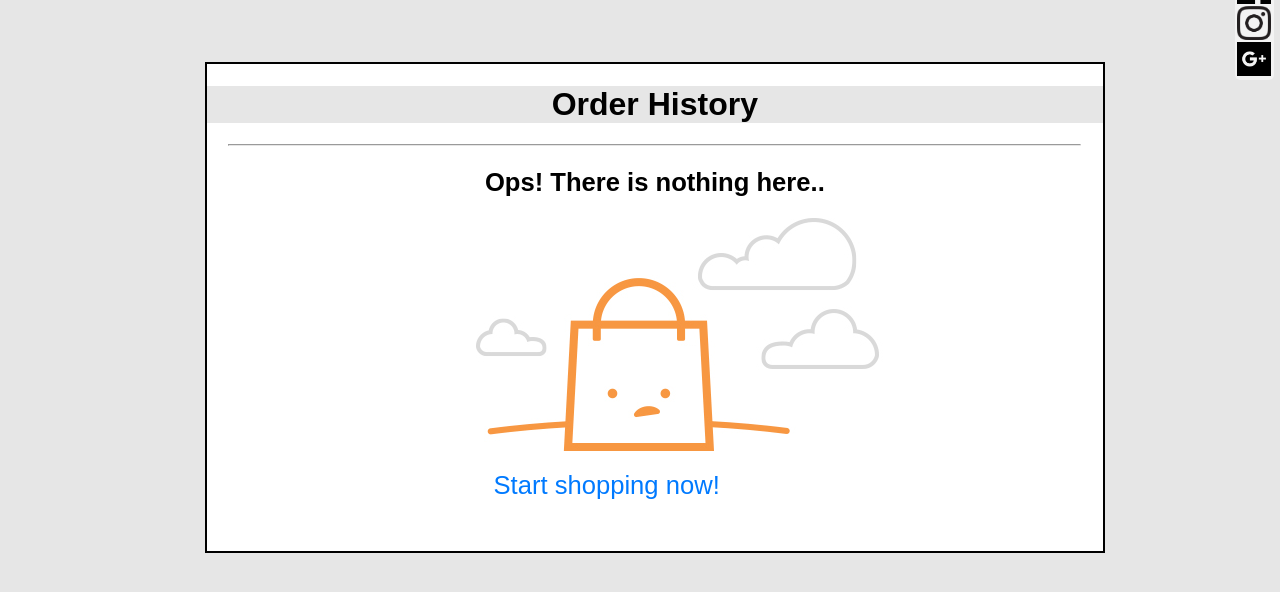
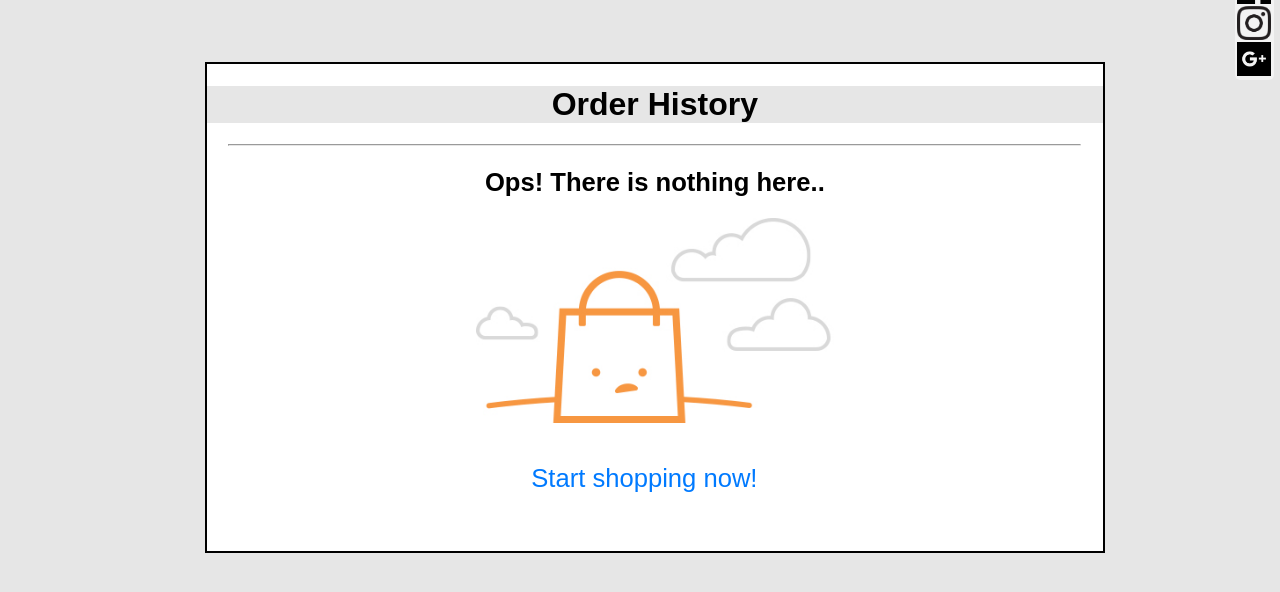
Before and after one commit to Tomawk/SNH_Project, a PHP site: page /order_history.php in a window 1280 px wide. Shown: the part 120-712 px from the top of the page. Run offline with PHP 8.4, Linux system fonts and the light colour scheme; a user stored in the database is signed in; data comes from the database, SQL or seed files in the repository; some libraries are stand-ins or nearby versions.

Commit message:
Fix a problem in the order history related to orders with state=null

```diff
--- a/CSS/history_style.css
+++ b/CSS/history_style.css
@@ -167,16 +167,17 @@ section hr{
 }
 
 #empty_history{
-    position: absolute;
-    top: 12vw;
+    position: relative;
+    width: 40%;
     left: 30%;
 }
 
 #a_empty{
     font-size: 2vw;
-    position: absolute;
-    bottom: 4vw;
-    left: 32%;
+    position: relative;
+    top: 5vw;
+    left: -3vw;
+    width: 100%;
     color: #007AFF;
     text-decoration: none;
 }
--- a/order_history.php
+++ b/order_history.php
@@ -61,12 +61,18 @@ if(!isset($_SESSION['username'])){
     $orders_ids = array_values(array_unique($orders_ids_with_duplicates));
     // get id $rows_orders[i]['id]
 
-    for($i= 0; $i<count($orders_ids); $i++){ //get how many
+    $total_orders = count($orders_ids);
+    $null_orders = 0;
+
+    for($i= 0; $i<$total_orders; $i++){ //get how many
 
         $stmt2 = mysqli_prepare($con,"SELECT * FROM ordini WHERE id = ? AND stato_ordine IS NOT NULL");
         $stmt2->bind_param("i", $orders_ids[$i]);
         $stmt2->execute();
         $result2= $stmt2->get_result(); //only one row
+        $result2Count=mysqli_num_rows($result2);
+        if($result2Count != 0){
+
             $row_order_details = mysqli_fetch_assoc($result2);
 
             $stmt3 = mysqli_prepare($con,"SELECT * FROM contenutoordini WHERE id = ?");
@@ -144,6 +150,16 @@ if(!isset($_SESSION['username'])){
 
             echo '</section><hr>';
 
+        } else{
+            $null_orders++;
+            if($null_orders == $total_orders){ //ha tutti ordini a null
+                echo '<h2 id="h2_empty"> Ops! There is nothing here.. </h2>
+    			  <img src="immagini/storico_empty.jpg" alt="nessun ordine" id="empty_history">
+    			  <a href="bookshelf.php" id="a_empty"> Start shopping now! </a>';
+            }
+        }
+
+
     }
 
     ?>
```
Lines whose indentation alone changed are shown as unchanged.
